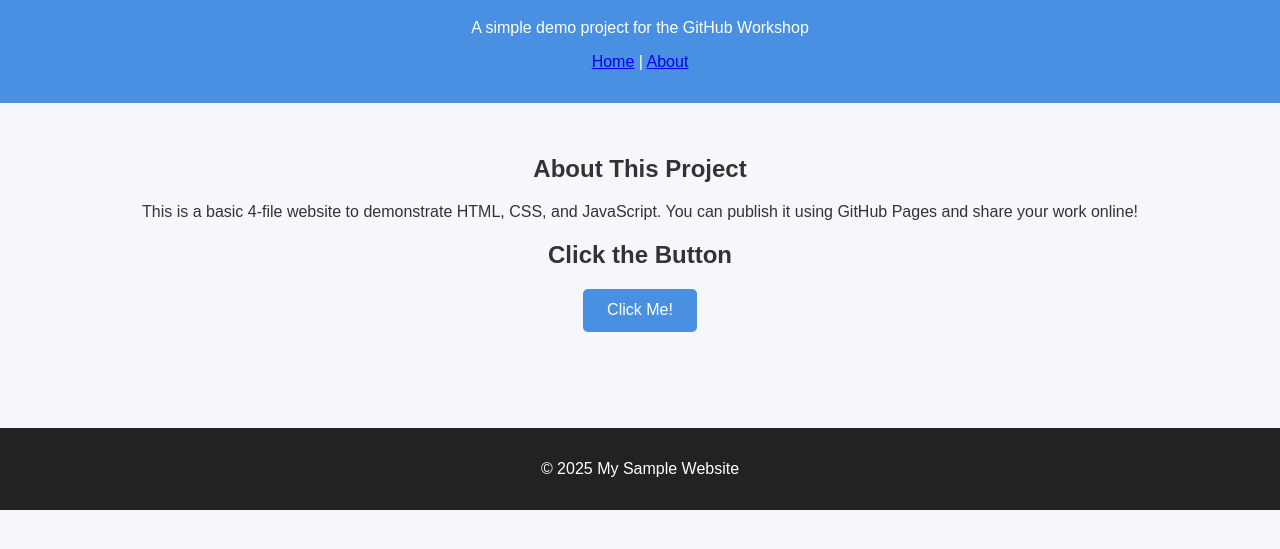
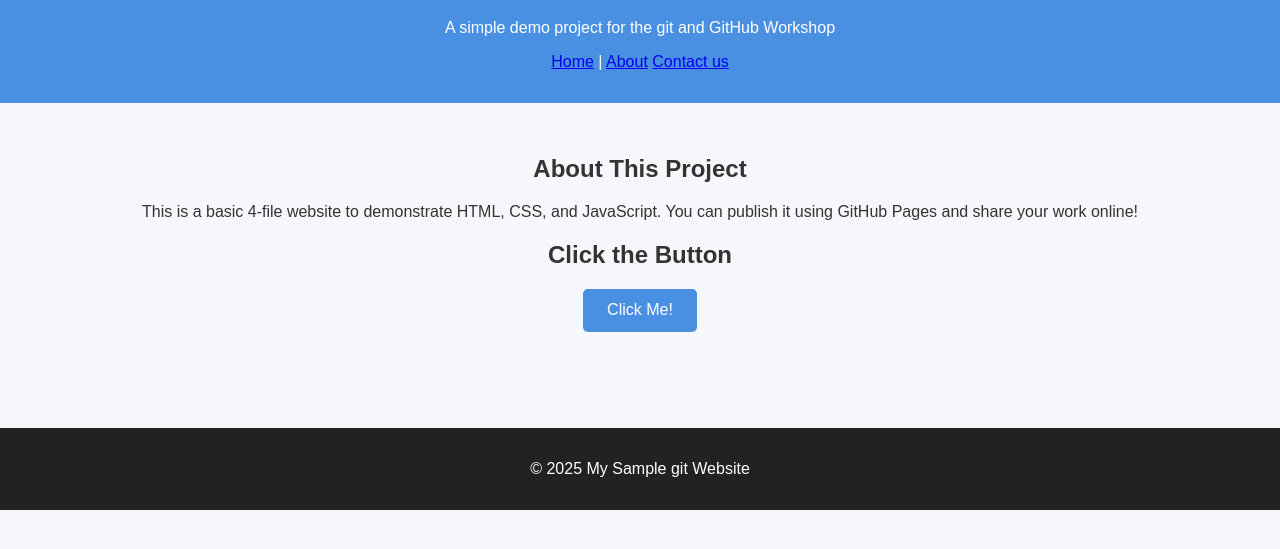
Before and after one commit to renellerobief16-source/gitworkshop, a plain HTML site: page index.html in a window 1280 px wide. Shown: the part 93-642 px from the top of the page. Drawn offline with Linux system fonts and the light colour scheme.

Commit message:
Version 4 -Added git

```diff
--- a/index.html
+++ b/index.html
@@ -9,10 +9,11 @@
 <body>
   <header>
     <h1>Welcome to My Sample Website</h1>
-    <p>A simple demo project for the GitHub Workshop</p>
+    <p>A simple demo project for the git and GitHub Workshop</p>
     <nav>
       <a href="index.html">Home</a> |
       <a href="about.html">About</a>
+      <a href="contact.html">Contact us</a>
     </nav>
   </header>
 
@@ -30,7 +31,7 @@
   </main>
 
   <footer>
-    <p>© 2025 My Sample Website</p>
+    <p>© 2025 My Sample git Website</p>
   </footer>
 
   <script src="script.js"></script>
```
Also changed, not shown: contact.html (added).
